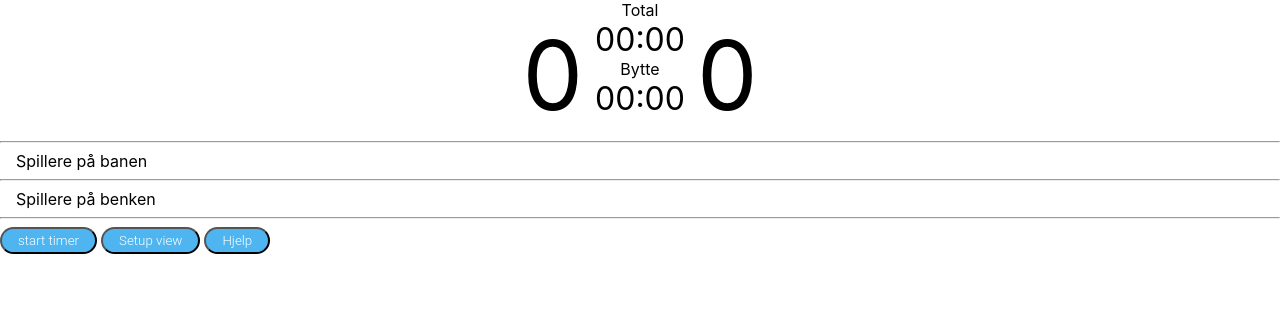
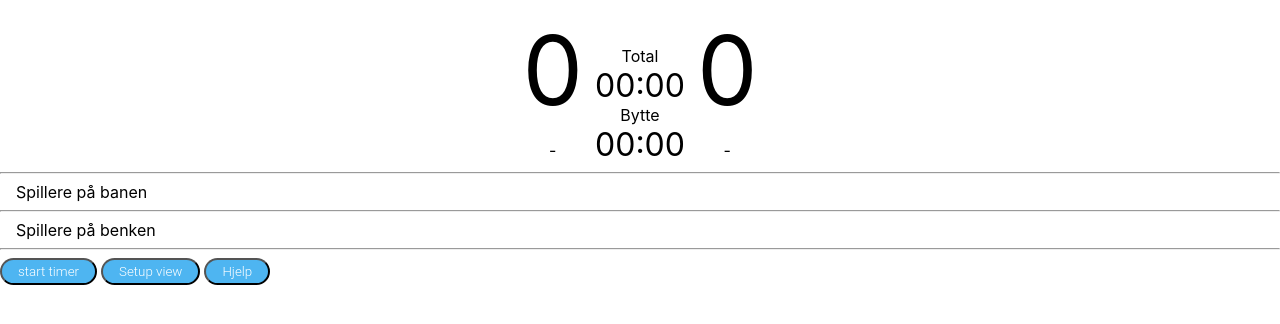
Before and after one commit to fagerli/matchassistant, a React (Create React App) app: page / in a window 1280 px wide. Both pictures are taken after a click on the button "Match view". Shown: the top 324 px of the page. Built offline with nearby package versions, Linux system fonts and the light colour scheme; the HTML template or start-up script is replaced by a standard one.

Commit message:
added decrement on score in cases of error touch

```diff
--- a/src/App.css
+++ b/src/App.css
@@ -2,9 +2,20 @@
     margin: 12px;
     font-size: 96px;
 }
+
+.scoreContainer{
+    display: inline-block;
+}
+
 .timer{
     font-size: xx-large;
 }
+
+.redTimer{
+    font-size: xx-large;
+    color: red;
+}
+
 .center{
     display: inline-block;
     margin: 0 auto;
--- a/src/Score.js
+++ b/src/Score.js
@@ -8,16 +8,26 @@ class Score extends React.Component {
       score: 0
     }
     this.increment = this.increment.bind(this);
+    this.decrement = this.decrement.bind(this);
   }
 
   increment(){
     this.setState({score : this.state.score+1});
   }
 
+  decrement(){
+    if(this.state.score > 0){
+      this.setState({score : this.state.score-1});
+    }
+  }
+
   render() {
     return(
-      <span className="score" onClick={this.increment}>
+      <span className="scoreContainer">
+      <div className="score" onClick={this.increment}>
       {this.state.score}
+      </div>
+      <div onClick={this.decrement}>-</div>
       </span>
     );
   }
```
